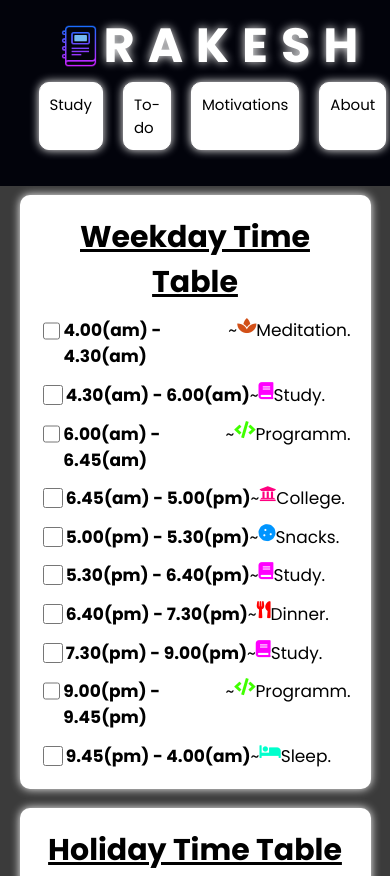
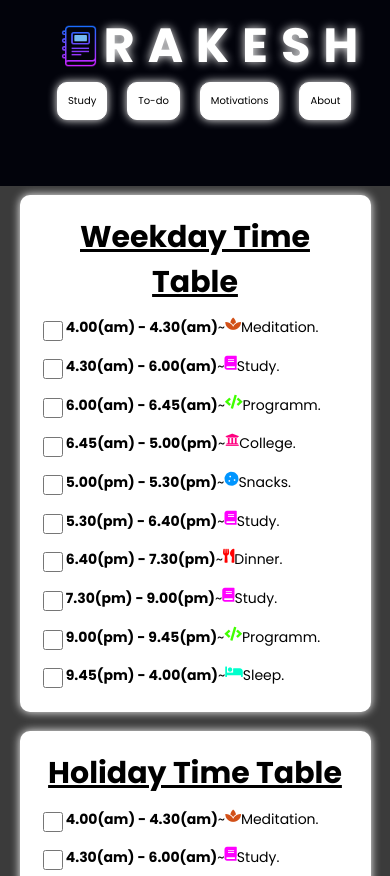
Before and after one commit to Rakesh20456/Rocky-Self-Develop-Web, a plain HTML site: page index.html in a window 390 px wide. Shown: the top 876 px of the page. Drawn offline with Linux system fonts and the light colour scheme.

Commit message:
Update style.css

```diff
--- a/style.css
+++ b/style.css
@@ -39,7 +39,6 @@ body {
 
 .head-elements {
     display: flex;
-    margin-left: 8%;
 }
 
 .head-elements a {
@@ -308,13 +307,13 @@ footer:hover {
         font-size: 3rem;
     }
     .head-elements {
-        margin-left: 5%;
+        margin-left: 10%;
     }
     .head-elements a {
         padding: 10px 10px;
         margin-left: 10px;
         margin-right: 10px;
-        font-size: 15;
+        font-size: 10;
     }
     .container {
         margin: 5%;
@@ -326,7 +325,7 @@ footer:hover {
     }
     .container p {
        margin-top: 4%;
-       font-size: 17;
+       font-size: 14;
        display: flex;
     }
     input {
@@ -343,7 +342,7 @@ footer:hover {
     }
     .fourth-container p {
        margin-top: 4%;
-       font-size: 17;
+       font-size: 14;
        display: flex;
     }
     .third-container {
```
